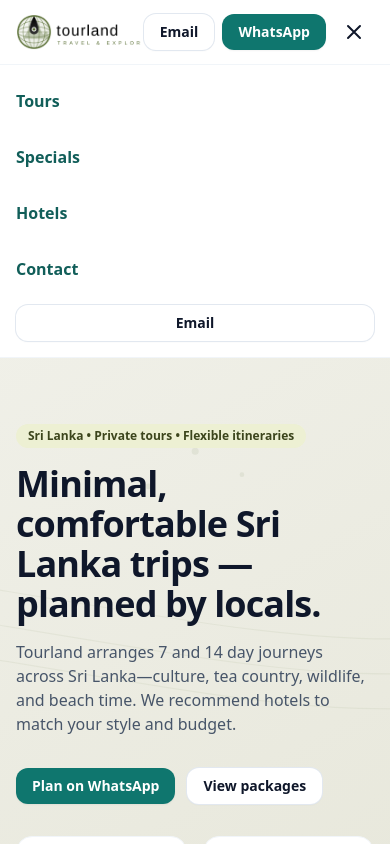
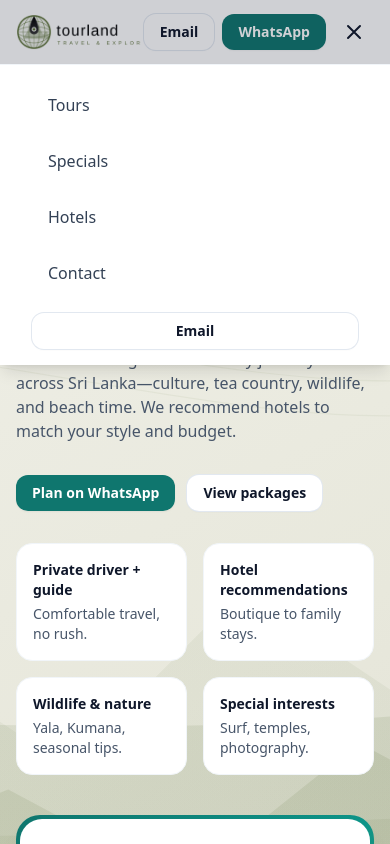
Before and after one commit to SuraMahesh/tourland, a React (Vite) app: page / in a window 390 px wide. Both pictures are taken after a click on the button "Toggle menu". Shown: the top 844 px of the page. Built offline with nearby package versions, Linux system fonts and the light colour scheme.

Commit message:
Fix mobile nav: fixed positioning, backdrop, React Router links

```diff
--- a/src/components/Layout.jsx
+++ b/src/components/Layout.jsx
@@ -63,31 +63,53 @@ export default function Layout() {
           </div>
         </div>
 
-        {/* Mobile Nav */}
+        {/* Mobile Nav overlay */}
         <AnimatePresence>
           {mobileMenuOpen && (
+            <>
+              {/* Backdrop */}
               <motion.div
-              initial={{ opacity: 0, height: 0 }}
-              animate={{ opacity: 1, height: 'auto' }}
-              exit={{ opacity: 0, height: 0 }}
-              className="border-t border-slate-100 bg-white md:hidden"
+                initial={{ opacity: 0 }}
+                animate={{ opacity: 1 }}
+                exit={{ opacity: 0 }}
+                className="fixed inset-0 bg-slate-900/20 z-40 md:hidden"
+                onClick={() => setMobileMenuOpen(false)}
+              />
+              {/* Menu panel */}
+              <motion.div
+                initial={{ opacity: 0, y: -20 }}
+                animate={{ opacity: 1, y: 0 }}
+                exit={{ opacity: 0, y: -20 }}
+                className="fixed top-16 left-0 right-0 z-50 md:hidden"
               >
-              <div className="container py-4 flex flex-col gap-4">
+                <div className="border-t border-slate-100 bg-white p-4 shadow-lg">
+                  <div className="container flex flex-col gap-2">
                     {navLinks.map((link) => (
-                  <a
+                      <NavLink
                         key={link.to}
-                    href={link.to}
-                    className={`text-base font-semibold py-2 ${mobileMenuOpen ? 'text-brand-teal-800' : 'text-slate-700'}`}
+                        to={link.to}
                         onClick={() => setMobileMenuOpen(false)}
+                        className={({ isActive }) =>
+                          `py-3 px-4 rounded-lg ${
+                            isActive
+                              ? 'bg-brand-teal-50 text-brand-teal-800 font-semibold'
+                              : 'text-slate-700 hover:bg-slate-50'
+                          }`
+                        }
                       >
                         {link.label}
-                  </a>
+                      </NavLink>
                     ))}
-                <a className="btn btn-secondary w-full text-center" href={`mailto:${contact.email}`}>
+                    <a
+                      className="btn btn-secondary w-full text-center mt-2"
+                      href={`mailto:${contact.email}`}
+                    >
                       Email
                     </a>
                   </div>
+                </div>
               </motion.div>
+            </>
           )}
         </AnimatePresence>
       </header>
```
Lines whose indentation alone changed are shown as unchanged.
